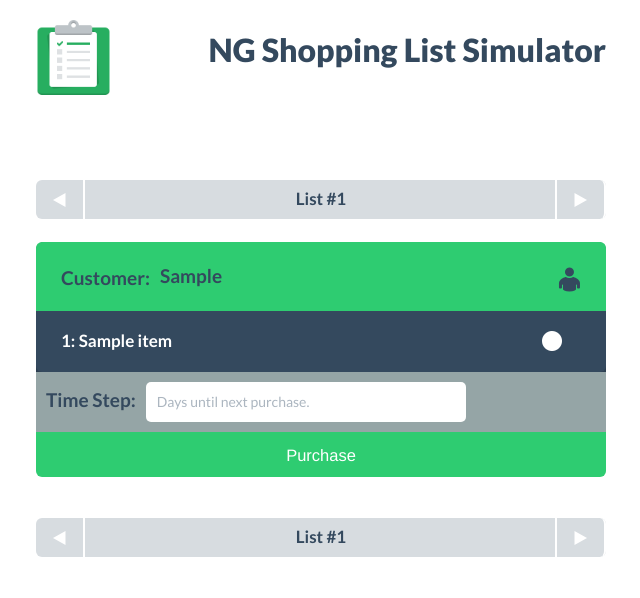
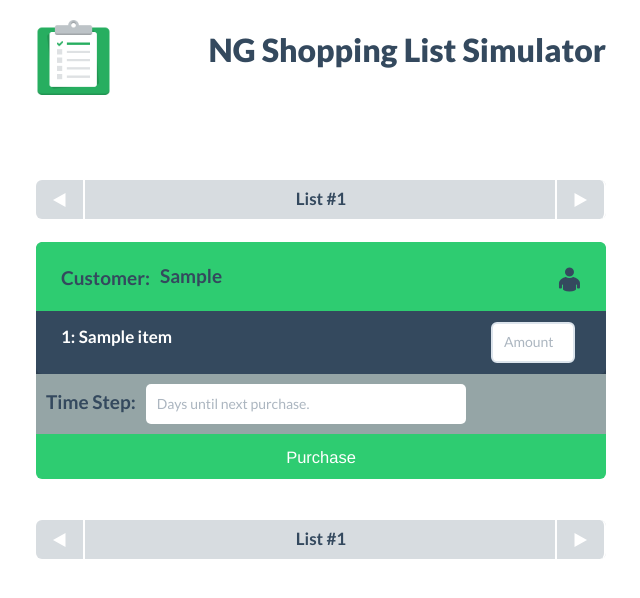
Before and after one commit to sankethkatta/info296-ng, a Flask app: template webapp/templates/index.html in a window 1280 px wide. Shown: the top 598 px of the page, without its empty margins (319-959 px from the left). Run offline with Flask 2, Linux system fonts and the light colour scheme; the template is opened without the code that fills it: most values are stand-ins (such as "Sample title", 1, 10 or a date in 2020).

Commit message:
add quantity field per item onto the layout

```diff
--- a/webapp/app.py
+++ b/webapp/app.py
@@ -46,7 +46,7 @@ def model_callback(customer_lnr, state_data=None, purchased_list=None, days_sinc
                 purchase_dict['rank'] = stats.norm.cdf(float(purchase_dict['time_since_last_step']), (purchase_dict['product_quantity']*purchase_dict['product_mean']), (purchase_dict['product_quantity']*purchase_dict['product_std']))
                 purchase_ranking[product] = purchase_dict
         # store the updated purchase_ranking back to the persistent state
-            print product, purchase_ranking[product]['rank']
+            #print product, purchase_ranking[product]['rank']
         purchase_ranking.sync()
 
         sorted_product_key = sorted(purchase_ranking, key = lambda key: purchase_ranking[key]["rank"], reverse=True)
@@ -77,7 +77,7 @@ def update():
     customer_lnr = request.json.get('customer_lnr')
     purchased_list = request.json.get('purchased_list')
     days_since_last = int(request.json.get('time_step_since_last_purchase'))
-    print days_since_last
+    #print days_since_last
 
 
     new_list, state_data = model_callback(customer_lnr, state_data, purchased_list, days_since_last=days_since_last)
--- a/webapp/static/css/flat-ui.css
+++ b/webapp/static/css/flat-ui.css
@@ -1767,24 +1767,26 @@ textarea,
     margin: 0;
     list-style-type: none; }
   .todo li {
-    background: #34495e url("../img/todo/todo.png") 92% center no-repeat;
+    background: #34495e; /*url("../img/todo/todo.png") 92% center no-repeat;*/
     background-size: 20px 20px;
     cursor: pointer;
     margin-top: 2px;
-    padding: 18px 42px 17px 25px;
+    padding: 10px 25px 17px 25px;
     position: relative;
     -webkit-transition: 0.25s;
     -moz-transition: 0.25s;
     -o-transition: 0.25s;
     transition: 0.25s;
     -webkit-backface-visibility: hidden; }
+
     .todo li:first-child {
       margin-top: 0; }
     .todo li:last-child {
       border-radius: 0 0 6px 6px;
       padding-bottom: 18px; }
+
     .todo li.todo-done {
-      background: transparent url("../img/todo/done.png") 92% center no-repeat;
+      background: transparent; /*url("../img/todo/done.png") 92% center no-repeat;*/
       background-size: 20px 20px;
       color: #2ECC71; }
       .todo li.todo-done .todo-name {
@@ -1826,7 +1828,7 @@ input.todo-search-field {
 
 .todo-content {
   padding-top: 1px;
-  overflow: hidden; }
+}
 
 .todo-name {
   color: white;
--- a/webapp/static/css/main.css
+++ b/webapp/static/css/main.css
@@ -130,3 +130,26 @@
   text-indent: 0;
   float:left;
 }
+
+.quanity-input {
+  -webkit-border-radius: 5px 5px 5px 5px;
+  -moz-border-radius: 5px 5px 5px 5px;
+  border-radius: 5px 5px 5px 5px;
+  margin-top: 0px;
+  margin-bottom: 0px;
+  padding: 5px;
+  border-style: none;
+  color: #34495e;
+  width: 70px;
+  margin-top:;
+}
+
+.todo-name-custom-style {
+  float: left;
+  width: 430px;
+  margin-top: 5px;
+}
+
+.recommendation-item {
+  height: 35px;
+}
--- a/webapp/templates/index.html
+++ b/webapp/templates/index.html
@@ -39,7 +39,6 @@
           {% include 'rec_list.html' %}
         </div>
       </div>
-
       <div class="row-fluid">
         <div class="span6 offset3">
           <div class="pagination">
--- a/webapp/templates/rec_list.html
+++ b/webapp/templates/rec_list.html
@@ -3,6 +3,7 @@
 {% else %}
     <form class="rec-form" method="POST">
 {% endif %}
+
     <div class="todo">
         <div class="todo-search">
             <div class="search-label">Customer:</div>
@@ -13,7 +14,8 @@
             {% for item in rec_list %}
                 <li class="recommendation-item" data-name="{{ item }}">
                     <div class="todo-content">
-                        <h4 class="todo-name"><strong>{{ loop.index }}: {{ item }}</strong></h4>
+                        <h4 class="todo-name todo-name-custom-style"><strong>{{ loop.index }}: {{ item }}</strong></h4>
+                        <input class="quanity-input" type="number" placeholder="Amount" min="0">
                     </div>
                 </li>
             {% endfor %}
@@ -22,7 +24,7 @@
     <input class="state_data" type="hidden" value="{{ state_data }}">
     <div class="todo-time-step">
       <div class="time-step-field">Time Step:</div>
-      <input class="time-step-input" type="number" placeholder="Days until next purchase.">
+      <input class="time-step-input" type="number" placeholder="Days until next purchase." min="0">
     </div>
     <input class="purchase-btn btn btn-success btn-block btn-large" type="submit" value="Purchase">
 </form>
```
Also changed, not shown: webapp/static/js/main.js (line endings or trailing spaces).
